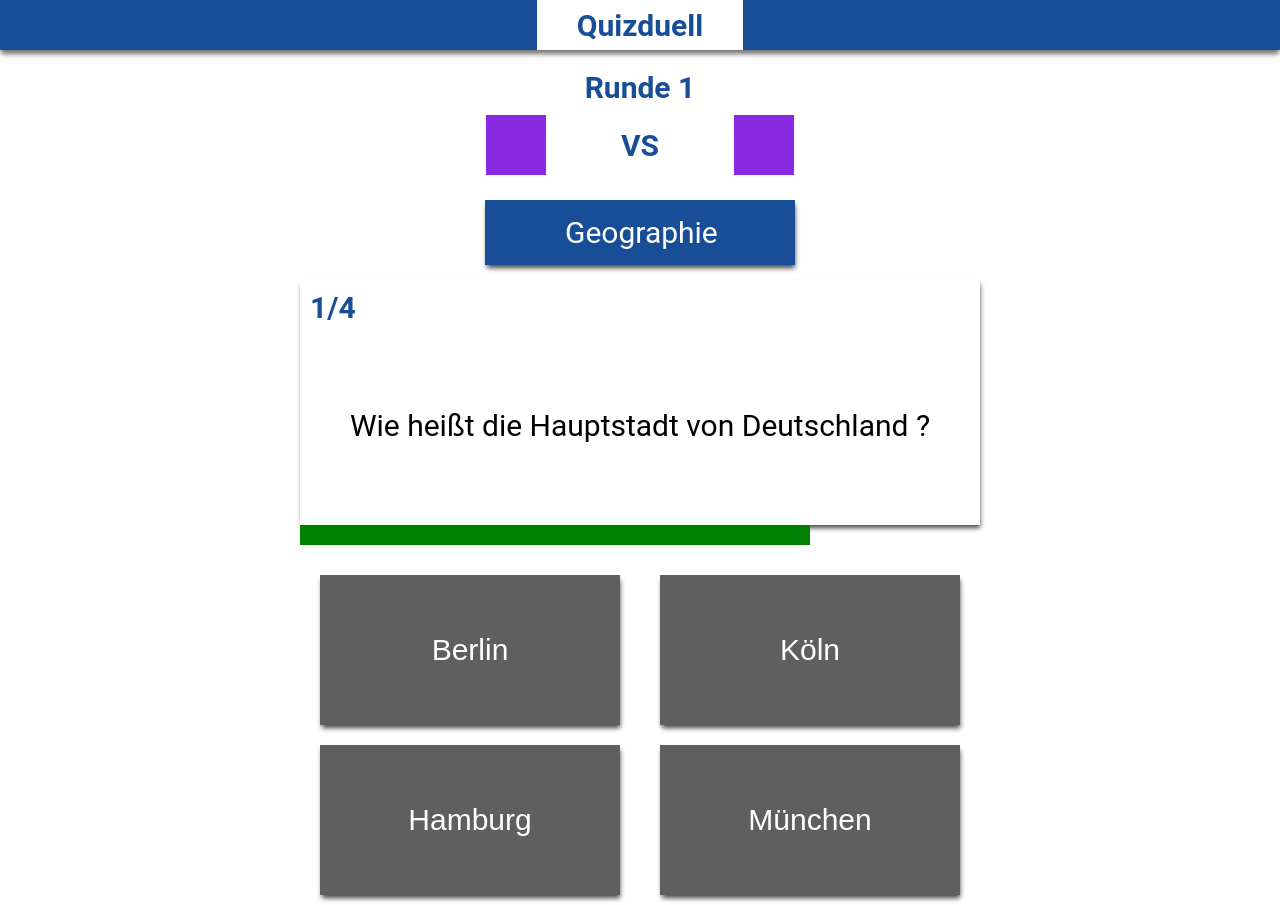
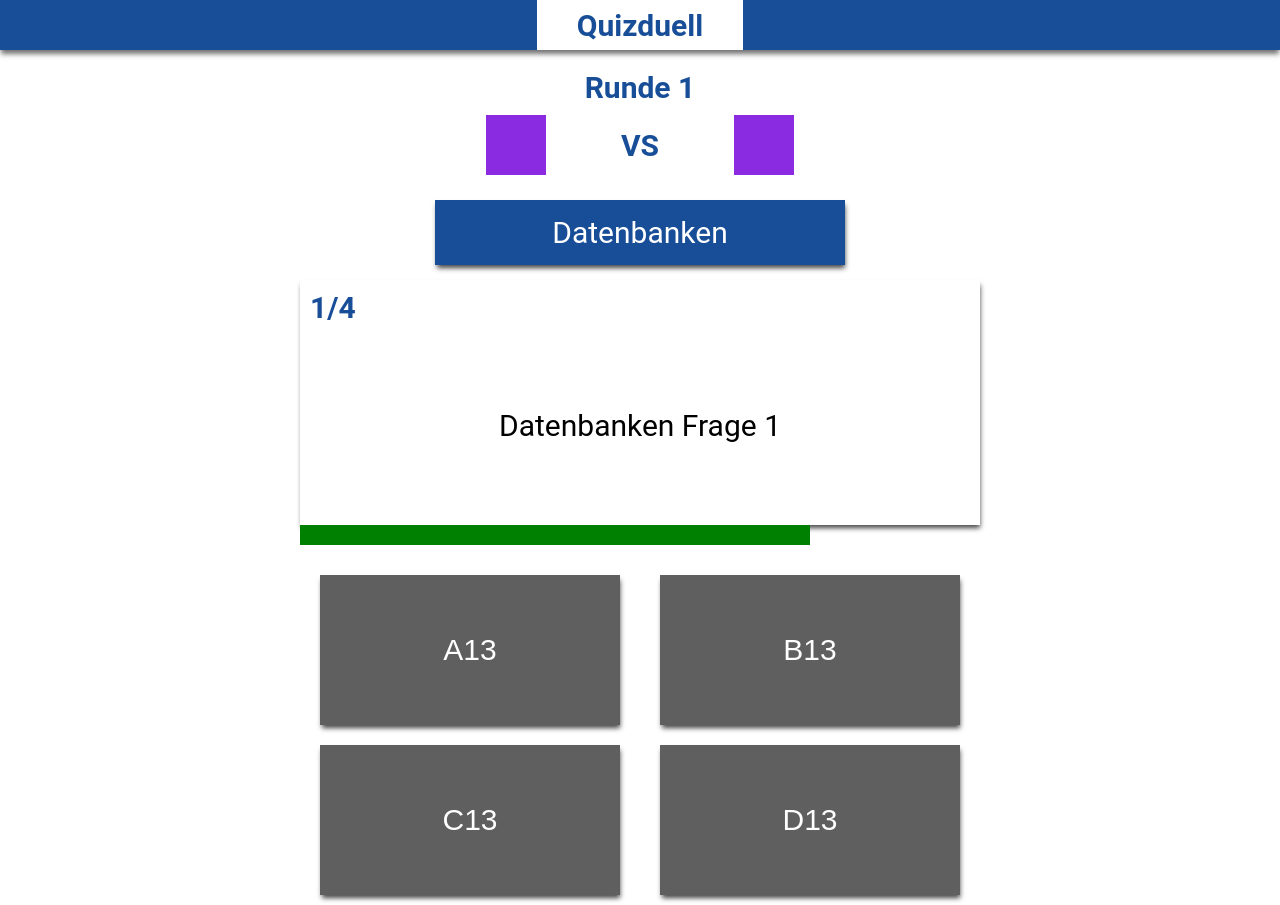
Before and after one commit to peaceable1887/Quizduell, a Vue app in the folder client/client01/: page /game in a window 1280 px wide. Built offline with nearby package versions, Linux system fonts and the light colour scheme; the HTML template or start-up script is replaced by a standard one.

Commit message:
add and refactored functions (Singlegame)

```diff
--- a/client/client01/src/components/Header.vue
+++ b/client/client01/src/components/Header.vue
@@ -8,6 +8,11 @@
     export default
     {
         name: "Header",
+
+        methods:
+        {
+
+        }
     }
 </script>
 
--- a/client/client01/src/components/Question.vue
+++ b/client/client01/src/components/Question.vue
@@ -1,12 +1,12 @@
 <template>
-    <QuestionCategory topic="Geographie"></QuestionCategory>
+    <QuestionCategory :topic="`${category[this.rndNumber].name}`"></QuestionCategory>
     <div class="container">
         <div class="question">
             <div class="counter">
                 {{count}}/4
             </div>
             <div class="text">
-                Wie heißt die Hauptstadt von Deutschland ?
+                {{category[this.rndNumber].fragen[count-1].frage}}
             </div>
         </div>
         <div id="time">
@@ -14,12 +14,12 @@
         </div>
         <form class="answers" @submit="nextQuestion">
             <div class="option">
-                <input type="submit" value="Berlin">
-                <input type="submit" value="Köln">
+                <input type="submit" :value="`${category[this.rndNumber].fragen[count-1].antworten[0]}`">
+                <input type="submit" :value="`${category[this.rndNumber].fragen[count-1].antworten[1]}`">
             </div>
             <div class="option">
-                <input type="submit" value="Hamburg">
-                <input type="submit" value="München">
+                <input type="submit" :value="`${category[this.rndNumber].fragen[count-1].antworten[2]}`">
+                <input type="submit" :value="`${category[this.rndNumber].fragen[count-1].antworten[3]}`">
             </div>
         </form>
     </div>
@@ -38,20 +38,98 @@ export default
     data()
     {
         return{
-            count: Number(localStorage.getItem("count")) ,
+
+            count: Number(localStorage.getItem("count")),
+            rndNumber: Number(localStorage.getItem("rndNumber")),
+            category:
+            [
+                {
+                    name: "Informatik",
+                    fragen:
+                    [
+                        {
+                            frage: "Informatik Frage 1",
+                            antworten:["A11", "B11", "C11", "D11"]
+                        },
+                        {
+                            frage: "Informatik Frage 2",
+                            antworten:["A21", "B21", "C21", "D21"]
+                        },
+                        {
+                            frage: "Informatik Frage 3",
+                            antworten:["A31", "B31", "C31", "D31"]
+                        },
+                        {
+                            frage: "Informatik Frage 4",
+                            antworten:["A41", "B41", "C41", "D41"]
+                        },
+                    ],
+                },
+                {
+                    name: "Programmmierung",
+                    fragen:
+                    [
+                        {
+                            frage: "Programmierung Frage 1",
+                            antworten:["A12", "B12", "C12", "D12"]
+                        },
+                        {
+                            frage: "Programmierung Frage 2",
+                            antworten:["A22", "B22", "C22", "D22"]
+                        },
+                        {
+                            frage: "Programmierung Frage 3",
+                            antworten:["A32", "B32", "C32", "D32"]
+                        },
+                        {
+                            frage: "Programmierung Frage 4",
+                            antworten:["A42", "B42", "C42", "D42"]
+                        },
+                    ],
+                },
+                {
+                    name: "Datenbanken",
+                    fragen:
+                    [
+                        {
+                            frage: "Datenbanken Frage 1",
+                            antworten:["A13", "B13", "C13", "D13"]
+                        },
+                        {
+                            frage: "Datenbanken Frage 2",
+                            antworten:["A23", "B23", "C23", "D23"]
+                        },
+                        {
+                            frage: "Datenbanken Frage 3",
+                            antworten:["A33", "B33", "C33", "D33"]
+                        },
+                        {
+                            frage: "Datenbanken Frage 4",
+                            antworten:["A43", "B43", "C43", "D43"]
+                        },
+                    ],
+                }
+            ],
         }
     },
     created()
     {
+        if(!localStorage.getItem("rndNumber"))
+        {
+            this.rndNumber =  Math.floor(Math.random() * this.category.length);
+            localStorage.setItem("rndNumber", this.rndNumber);
+        }else
+        {
+            console.log(localStorage.getItem("rndNumber"))
+        }
+
+        console.log("Zufallszahl: " + this.rndNumber);
+        console.log("Zähler: " + this.count);
+
         if(this.count == 0)
         {
             this.count = 1;
             localStorage.setItem("count", this.count)
-        }
-        if(this.count == 5)
-        {
-            this.$router.push("/questionEvaluation")
-            localStorage.removeItem("count");
         }
     },
     mounted()
@@ -83,7 +161,6 @@ export default
                 elem.style.backgroundColor = "red";
                 width--;
                 elem.style.width = width + "%";
-
             }
         }
     },
@@ -91,8 +168,16 @@ export default
     {
         nextQuestion()
         {
-            this.$router.push("/game")
-            localStorage.setItem("count", this.count++ +1)
+            if(this.count <= 3)
+            {
+                localStorage.setItem("count", this.count++ +1)
+
+            }else
+            {
+                this.$router.push("/questionEvaluation")
+                localStorage.removeItem("count");
+                localStorage.removeItem("rndNumber");
+            }
         },
     }
 
@@ -174,7 +259,6 @@ export default
         .question .counter{font-size: 24px; padding: 5px 0 0 5px;}
         .question .text{font-size: 20px; height: 160px;}
         .answers{padding-top: 40px}
-
         .answers .option input{width: 180px;height: 100px; font-size: 20px;}
     }
 </style>
--- a/client/client01/src/components/QuestionCategory.vue
+++ b/client/client01/src/components/QuestionCategory.vue
@@ -28,7 +28,7 @@
     background-color: #184e98;
     color: white;
     font-size: 30px;
-    width: 150px;
+    width: 250px;
     text-align: center;
     padding: 15px 80px 15px 80px;
     box-shadow: 1px 4px 5px -1px rgba(0,0,0,0.74);
--- a/client/client01/src/views/Main.vue
+++ b/client/client01/src/views/Main.vue
@@ -1,8 +1,7 @@
 <template>
-    <HeaderProfil text="Hallo, Felix"></HeaderProfil>
+    <HeaderProfil v-if="token" :text="`${token}`"></HeaderProfil>
+    <HeaderProfil v-if="!token" text="Nicht eingeloggt!"></HeaderProfil>
     <div class="container">
-        <span v-if="token">{{token}}</span>
-        <span v-if="!token">You are not logged in!</span>
         <Headline class="headline" text="Quizduell"></Headline>
         <div class="menu">
             <form action="/game">
--- a/client/client01/src/views/QuestionEvaluation.vue
+++ b/client/client01/src/views/QuestionEvaluation.vue
@@ -1,14 +1,27 @@
 <template>
     <div>
         QuestionEvaluation
+        <Button text="nächste Runde" @click="nextRound"></Button>
     </div>
 </template>
 
 <script>
-    export default
+import Button from "../components/Button.vue";
+export default
+{
+    name: "QuestionEvaluation",
+    components:
     {
-        name: "QuestionEvaluation"
+        Button
+    },
+    methods:
+    {
+        nextRound()
+        {
+            this.$router.push("/game")
+        }
     }
+}
 </script>
 
 <style scoped>
```
